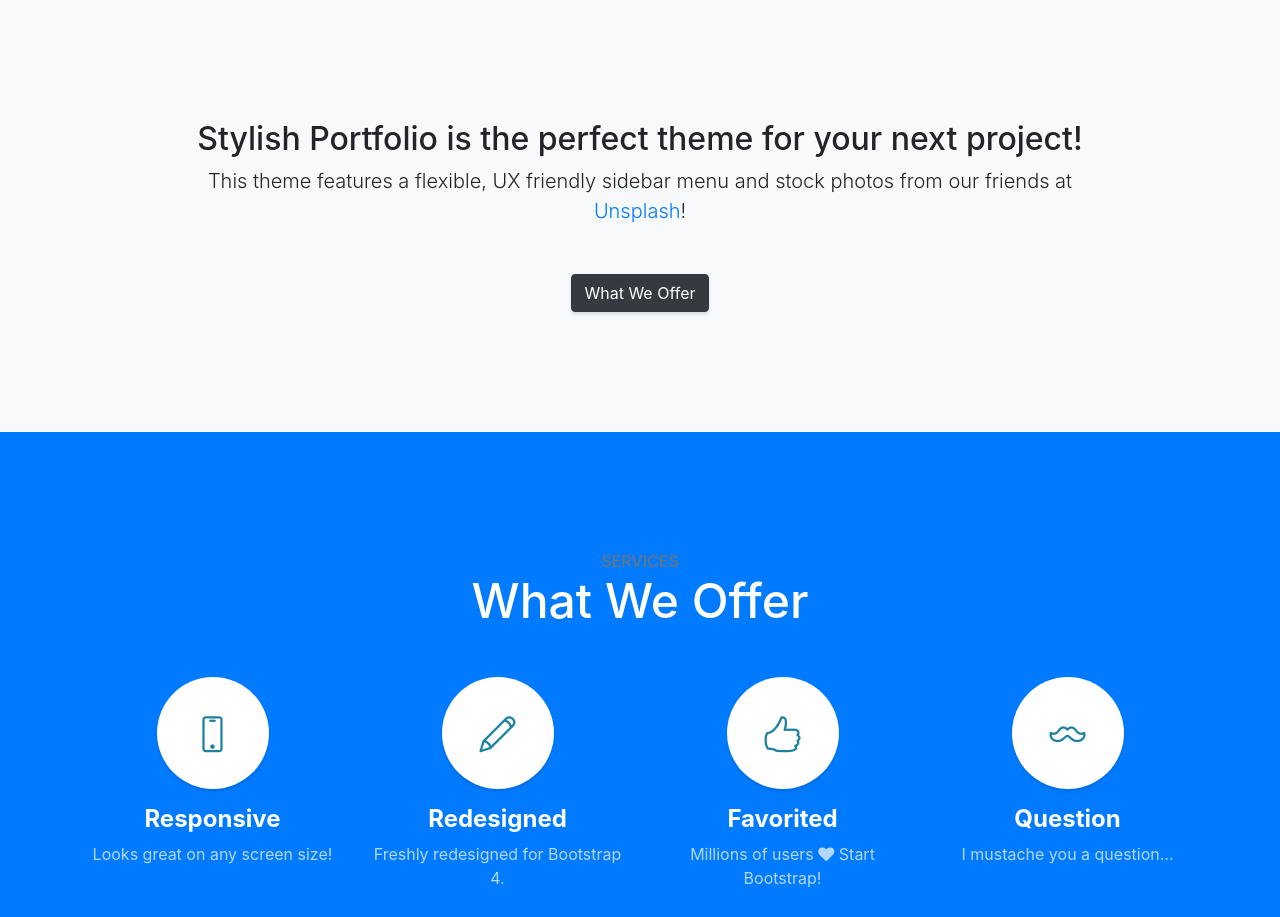
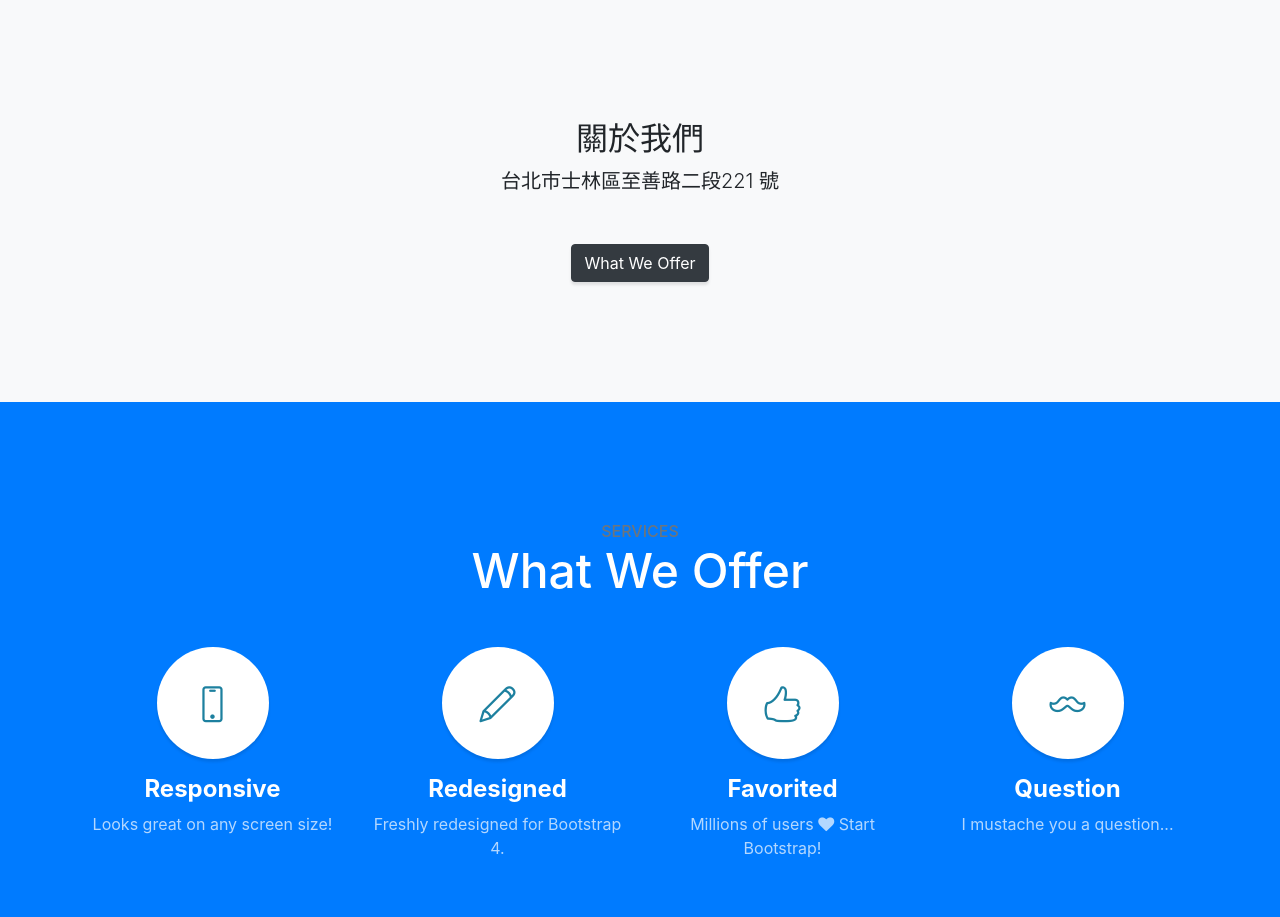
Before and after one commit to Homicide2003/Homicide2003.github.io, a website with bundled scripts: page index.html in a window 1280 px wide. Shown: the part 800-1717 px from the top of the page. Built offline with nearby package versions, Linux system fonts and the light colour scheme.

Commit message:
20180507

```diff
--- a/index.html
+++ b/index.html
@@ -71,9 +71,9 @@
       <div class="container text-center">
         <div class="row">
           <div class="col-lg-10 mx-auto">
-            <h2>Stylish Portfolio is the perfect theme for your next project!</h2>
-            <p class="lead mb-5">This theme features a flexible, UX friendly sidebar menu and stock photos from our friends at
-              <a href="https://unsplash.com/">Unsplash</a>!</p>
+            <h2>關於我們</h2>
+            <p class="lead mb-5">台北市士林區至善路二段221 號
+              </p>
             <a class="btn btn-dark btn-xl js-scroll-trigger" href="#services">What We Offer</a>
           </div>
         </div>
```
